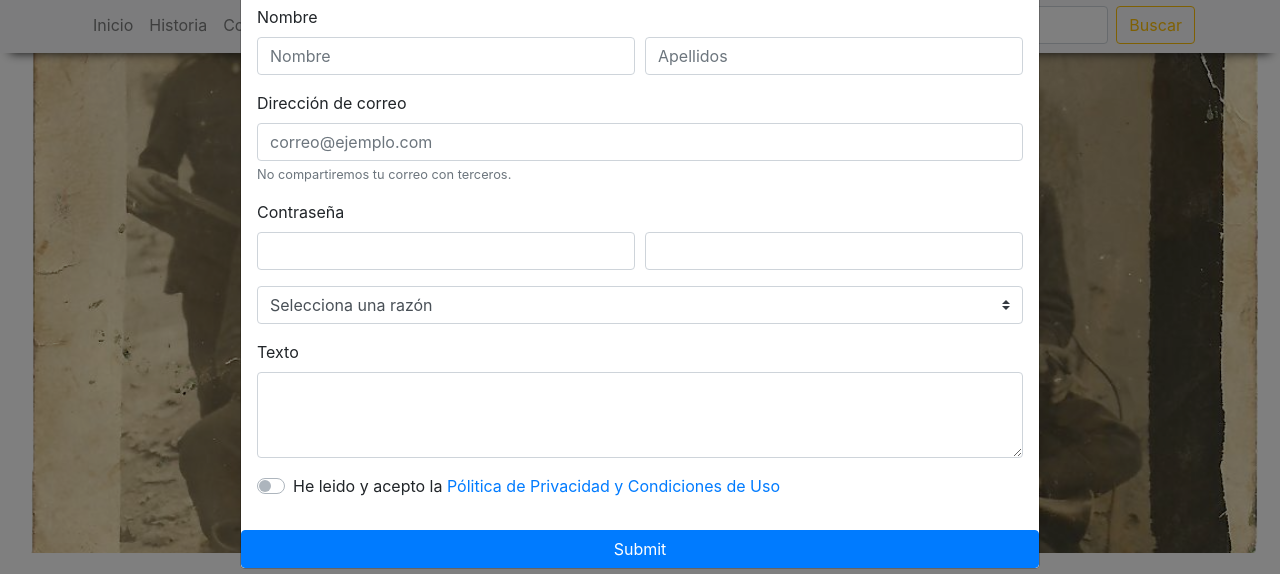
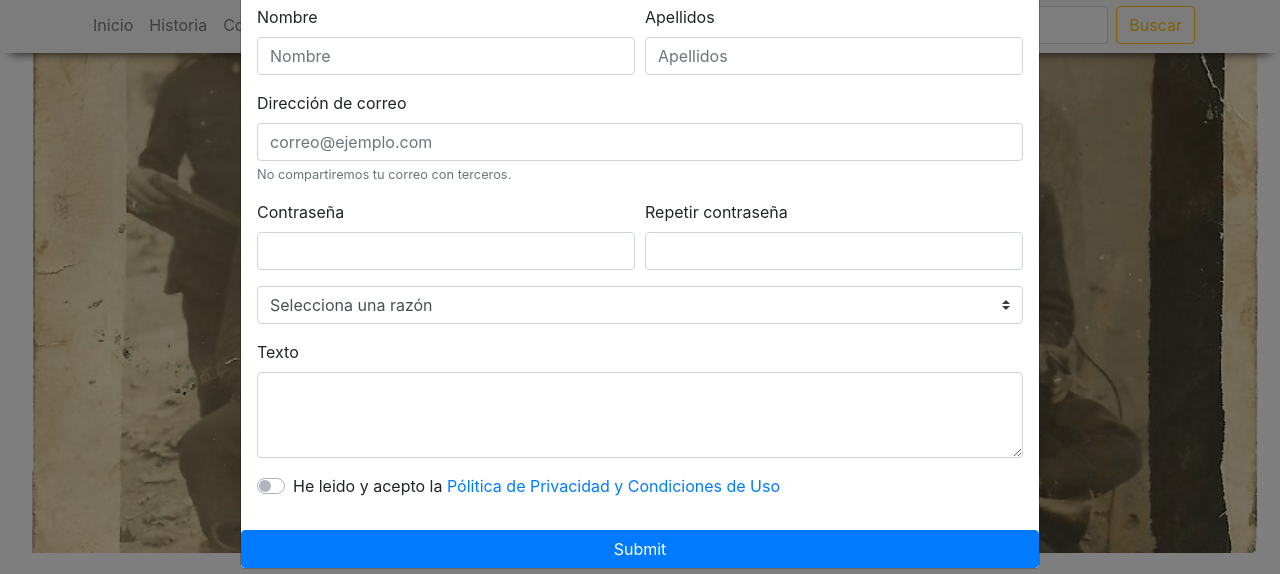
Before and after one commit to gonzalosalmeron/bmmb-bootstrap, a plain HTML site: page subpaginas/historia.html in a window 1280 px wide. Both pictures are taken after a click on the link "Contacto". Shown: the part 153-727 px from the top of the page. Drawn offline with nearby package versions, Linux system fonts and the light colour scheme; a script that the page names is missing.

Commit message:
Add files via upload

```diff
--- a/estilos/estilo.css
+++ b/estilos/estilo.css
@@ -64,6 +64,7 @@ nav {
 #modal-navbar {
     background-color: transparent;
     border: none;
+    -webkit-appearance: none;
 }
 
 #submit-contact {
--- a/estilos/historia.css
+++ b/estilos/historia.css
@@ -17,6 +17,7 @@ body {
     background-position: center;
     background-repeat: no-repeat;
     background-size: cover;
+    -webkit-overflow-scrolling: touch;
 }
 
 .parallax-2 {
--- a/subpaginas/historia.html
+++ b/subpaginas/historia.html
@@ -100,7 +100,7 @@
                                 <input type="text" class="form-control" placeholder="Nombre" required>
                             </div>
                             <div class="form-group col-md-6">
-                                <label>&nbsp;</label>
+                                <label>Apellidos</label>
                                 <input type="text" class="form-control" placeholder="Apellidos" required>
                             </div>
                         </div>
@@ -114,7 +114,7 @@
                                 <input type="password " class="form-control" id="exampleInputPassword1" required>
                             </div>
                             <div class="form-group col-md-6">
-                                <label for="exampleInputPassword1 ">&nbsp;</label>
+                                <label for="exampleInputPassword1 ">Repetir contraseña</label>
                                 <input type="password " class="form-control" id="exampleInputPassword1" required>
                             </div>
                         </div>
```
Also changed, not shown: index.html (+2 -2 lines).
